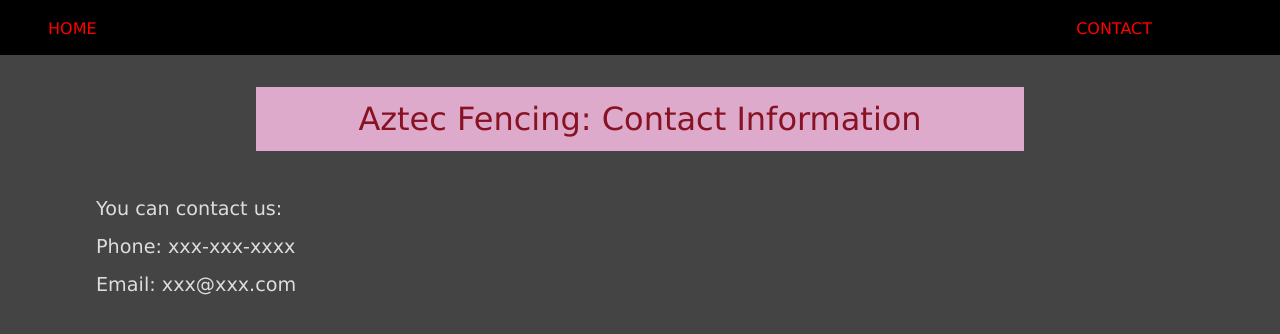
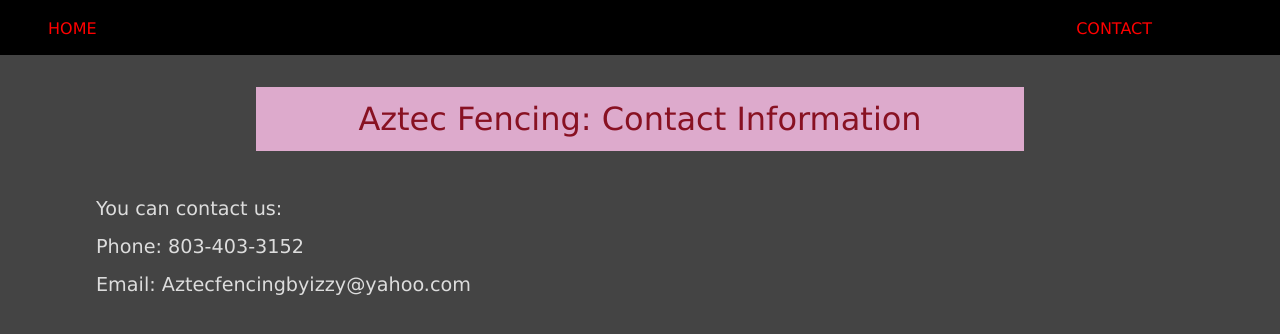
Before and after one commit to gcallah/AztecFencing, a plain HTML site: page contact.html in a window 1280 px wide. Shown: the part 118-452 px from the top of the page. Drawn offline with Linux system fonts and the light colour scheme.

Commit message:
Adding contact info.

```diff
--- a/contact.html
+++ b/contact.html
@@ -8,7 +8,7 @@
         </title>
     </head>
 
- <body>
+<body>
         <div style="text-align:center">
             <figure class="logo">
 				<img
@@ -34,7 +34,7 @@
 
 <h1>Aztec Fencing: Contact Information</h1>
 <p>You can contact us:</p>
-<p>Phone: xxx-xxx-xxxx</p>
-<p>Email: xxx@xxx.com</p>
+<p>Phone: 803-403-3152</p>
+<p>Email: Aztecfencingbyizzy@yahoo.com</p>
 </body>
 </html>
```
